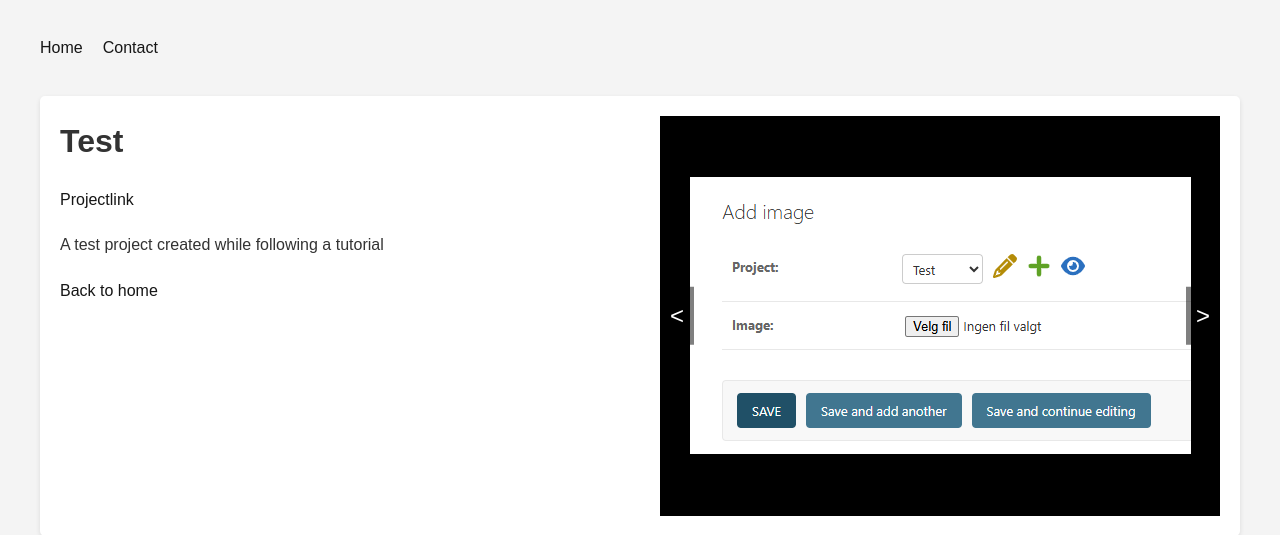
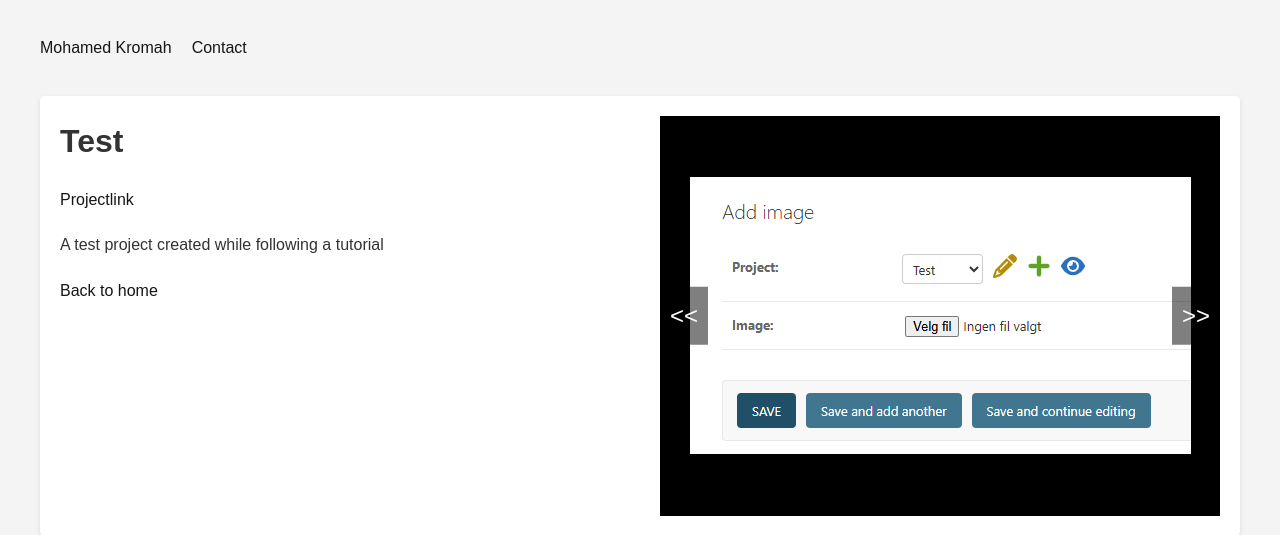
Before and after one commit to Mohamork/portfolio_mohamed_kromah, a Django app: page /project/1 in a window 1280 px wide. Shown: the top 535 px of the page. Run offline with Django 5.2, Linux system fonts and the light colour scheme; data comes from the database, SQL or seed files in the repository.

Commit message:
Change the nav menu

```diff
--- a/main/static/css/base.css
+++ b/main/static/css/base.css
@@ -27,8 +27,13 @@ a:hover {
 /* Header and Navigation Menu */
 header {
   background-color: #f4f4f4;
-  color: white;
+  color: #000000;
   padding: 10px 20px;
+}
+
+.header a {
+  color: inherit;
+  text-decoration: none;
 }
 
 .nav-menu {
--- a/main/templates/base.html
+++ b/main/templates/base.html
@@ -12,8 +12,10 @@
 <body>
     <header>
         <ul class="nav-menu">
-            <li><a href='/home'>Home</a></li>
-            <li><a href='/contact'>Contact</a></li>
+            <li class="header"><a href="/home">Mohamed Kromah</a></li>
+            <li class="header"><a href="/contact">Contact</a></li>
+
+
 
         </ul>
     </header>
--- a/main/templates/project.html
+++ b/main/templates/project.html
@@ -29,8 +29,8 @@ Project Page
                 </div>
             {% endfor %}
         </div>
-        <a class="carousel-control prev" onclick="moveSlide(-1)">&lt</a>
-        <a class="carousel-control next" onclick="moveSlide(1)">&gt</a>
+        <a class="carousel-control prev" onclick="moveSlide(-1)">&lt&lt</a>
+        <a class="carousel-control next" onclick="moveSlide(1)">&gt&gt</a>
     </div>
 </div>
 {% endblock %}
```
